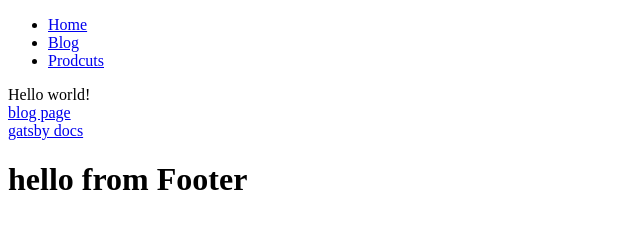
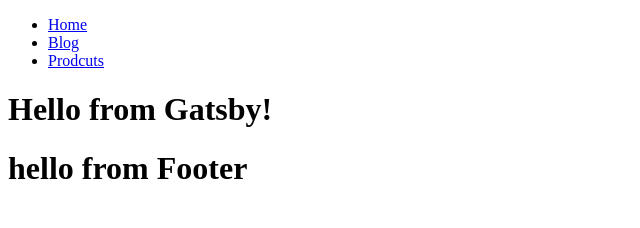
Before and after one commit to Dragontalker/gatsby-tutorial-v2, a Gatsby site: page / in a window 1280 px wide. Shown: the whole page, without its empty margins (0-640 px from the left). Built offline with nearby package versions, Linux system fonts and the light colour scheme; Gatsby itself is replaced by a stand-in of ours.

Commit message:
Implemented the changes to home page.

```diff
--- a/src/pages/index.js
+++ b/src/pages/index.js
@@ -1,13 +1,8 @@
 import React from "react";
-import { Link } from 'gatsby';
 import Layout from '../components/layout';
 
 export default () => (
   <Layout>
-    Hello world!
-    <div>
-      <Link to="/blog/">blog page</Link>
-    </div>
-    <a href="https://www.gatsbyjs.org">gatsby docs</a>
+    <h1>Hello from Gatsby!</h1>
   </Layout>
 );
```
